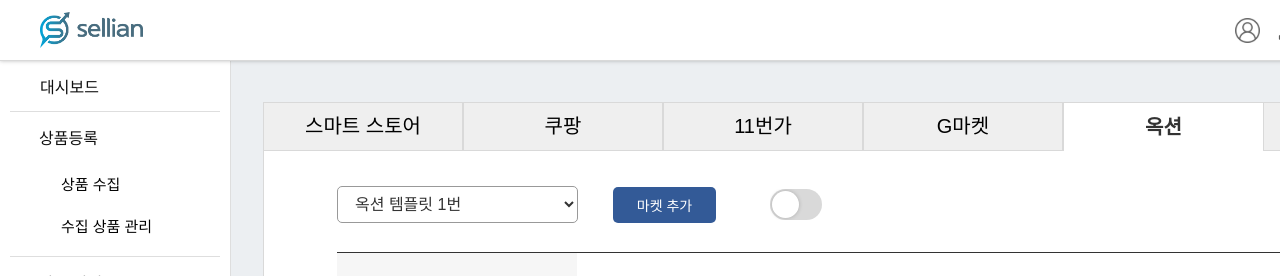
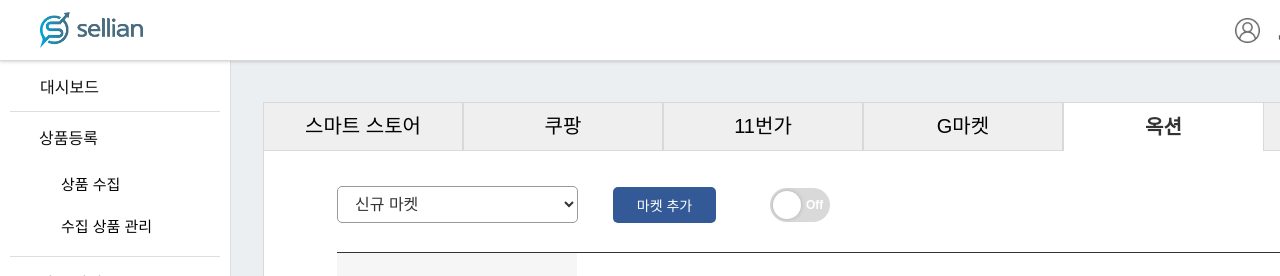
Before and after one commit to eejoy1212/selian-front, a React (Create React App) app: page /auction in a window 1280 px wide. Shown: the top 276 px of the page. Built offline with nearby package versions, Linux system fonts and the light colour scheme; a web font is replaced by a local one.

Commit message:
사이트 api 화면 수정

```diff
--- a/src/components/Btn/IOSSwitch.tsx
+++ b/src/components/Btn/IOSSwitch.tsx
@@ -1,35 +1,65 @@
+import React, { useState } from 'react';
 import { Switch, styled } from '@mui/material';
 
-const IOSSwitch = styled(Switch)(({ theme }) => ({
-  width: 52, // height에 맞게 비율 조정
-  height: 31, // 요청한 height 크기
+// 커스텀 스위치 스타일링 (width: 60px에 맞게 조정)
+const IOSSwitch = styled(Switch)(({ theme, checked }) => ({
+  width: 60, // width를 60px로 조정
+  height: 34, // height를 적절히 조정
   padding: 0,
   display: 'flex',
+  position: 'relative',
   '& .MuiSwitch-switchBase': {
-    padding: 2, // thumb padding 조정
+    padding: 3, // thumb padding 조정
     '&.Mui-checked': {
-      transform: 'translateX(20px)', // 체크된 상태에서 thumb 이동
+      transform: 'translateX(26px)', // 스위치가 켜졌을 때 thumb의 이동 거리 조정
       color: '#fff',
       '& + .MuiSwitch-track': {
-        backgroundColor: '#335A97', // 켜졌을 때 배경색
+        backgroundColor: '#335A97',
         opacity: 1,
         border: 'none',
       },
     },
   },
   '& .MuiSwitch-thumb': {
-    width: 27, // height에 맞춘 thumb 크기
-    height: 27, // thumb height
+    width: 28, // thumb의 크기(width) 조정
+    height: 28, // thumb의 크기(height) 조정
     backgroundColor: '#fff',
     borderRadius: '50%',
     boxShadow: '0px 0px 4px rgba(0, 0, 0, 0.2)',
   },
   '& .MuiSwitch-track': {
-    borderRadius: 31 / 2, // track을 둥글게 만들기
+    borderRadius: 34 / 2, // track을 둥글게 만들기
     opacity: 1,
-    backgroundColor: '#d9d9d9', // 꺼졌을 때 배경색
+    backgroundColor: '#d9d9d9',
     boxSizing: 'border-box',
+    position: 'relative',
+  },
+  // 텍스트를 추가하는 부분
+  '& .MuiSwitch-track::before': {
+    content: `"${checked ? 'On' : 'Off'}"`, // 상태에 따른 텍스트
+    position: 'absolute',
+    top: '50%',
+    left: checked ? '10px' : '36px', // 스위치 이동에 따른 위치 조정
+    transform: 'translateY(-50%)',
+    color: '#fff',
+    fontWeight: 'bold',
+    fontSize: '12px',
   },
 }));
 
-export default IOSSwitch;
+function ToggleSwitch() {
+  const [checked, setChecked] = useState(false);
+
+  const handleChange = (event: React.ChangeEvent<HTMLInputElement>) => {
+    setChecked(event.target.checked);
+  };
+
+  return (
+    <div style={{ display: 'flex', alignItems: 'center' }}>
+      {/* 스위치 */}
+      <IOSSwitch checked={checked} onChange={handleChange} />
+    </div>
+  );
+}
+
+export default ToggleSwitch;
--- a/src/content/Auction.tsx
+++ b/src/content/Auction.tsx
@@ -11,7 +11,10 @@
 
 export function Auction (props: IAuctionProps) {
     const [checked, setChecked] = React.useState(false);
-
+    const [formNumber,setFormNumber]=React.useState(1)
+    const addForm=()=>{
+         setFormNumber(p=>p+1)
+       }
     const handleChange = (event: React.ChangeEvent<HTMLInputElement>) => {
       setChecked(event.target.checked);
     };
@@ -21,12 +24,13 @@
       <BanManagePaper>
         <MarketAddRow>
             <MarketApiSelect>
-                <option>옥션 템플릿 1번</option>
+                <option>신규 마켓</option>
             </MarketApiSelect>
-<MarketAddBtn>마켓 추가</MarketAddBtn>
+<MarketAddBtn onClick={addForm}>마켓 추가</MarketAddBtn>
 <IOSSwitch/>
         </MarketAddRow>
-<MarketFormWrapper>
+        {Array.from({ length: formNumber }).map(v=>
+          <MarketFormWrapper>
     {/* 첫번째 줄 */}
 <MarketFormRow>
     <MarketFormTitle>키값(ID)</MarketFormTitle>
@@ -91,6 +95,8 @@
     </MarketFormContentWrapper>
 </MarketFormRow>
 </MarketFormWrapper>
+        )}
+
       </BanManagePaper>
       <MarketApiBtns>
         <MarketDelBtn>API 삭제</MarketDelBtn>
--- a/src/content/Coupang.tsx
+++ b/src/content/Coupang.tsx
@@ -4,13 +4,17 @@
 import IOSSwitch from '../components/Btn/IOSSwitch';
 import { CustomRadio } from '../components/Btn/CustomRadio';
 import { SiteApiTabs } from '../components/Btn/SiteApiTabs';
-import { ChangeInput, ImgChangeBtn, ImgTxtfieldRow, ImgTxtfieldSet, MarketAddBtn, MarketAddRow, MarketApiBtns, MarketApiSelect, MarketCancelBtn, MarketDelBtn, MarketEditBtn, MarketFormContentWrapper, MarketFormInput, MarketFormRow, MarketFormTitle, MarketFormWrapper, RadioRow, RadioSet, SendTemplateSelect, TxtFieldSet, TxtfieldTitle } from './SiteApi';
+import { APIChkBtn, ChangeInput, ImgChangeBtn, ImgTxtfieldRow, ImgTxtfieldSet, MarketAddBtn, MarketAddRow, MarketApiBtns, MarketApiSelect, MarketCancelBtn, MarketDelBtn, MarketEditBtn, MarketFormContentWrapper, MarketFormInput, MarketFormRow, MarketFormTitle, MarketFormWrapper, RadioRow, RadioSet, SendTemplateSelect, TxtFieldSet, TxtfieldTitle } from './SiteApi';
 
 export interface ICoupangProps {
 }
 
 export function Coupang (props: ICoupangProps) {
     const [checked, setChecked] = React.useState(false);
+    const [formNumber,setFormNumber]=React.useState(1)
+    const addForm=()=>{
+        setFormNumber(p=>p+1)
+      }
 
     const handleChange = (event: React.ChangeEvent<HTMLInputElement>) => {
       setChecked(event.target.checked);
@@ -21,12 +25,12 @@
       <BanManagePaper>
         <MarketAddRow>
             <MarketApiSelect>
-                <option>쿠팡템플릿 1번</option>
+                <option>신규 마켓</option>
             </MarketApiSelect>
-<MarketAddBtn>마켓 추가</MarketAddBtn>
+<MarketAddBtn onClick={addForm}>마켓 추가</MarketAddBtn>
 <IOSSwitch/>
         </MarketAddRow>
-<MarketFormWrapper>
+        {Array.from({ length: formNumber }).map(v=> <MarketFormWrapper>
     {/* 첫번째 줄 */}
 <MarketFormRow>
     <MarketFormTitle>API키값</MarketFormTitle>
@@ -42,6 +46,7 @@
     </TxtFieldSet>
     <TxtFieldSet><TxtfieldTitle>시크릿 키</TxtfieldTitle>
     <MarketFormInput/>
+    <APIChkBtn>검증</APIChkBtn>
     </TxtFieldSet>
     </MarketFormContentWrapper>
 </MarketFormRow>
@@ -98,7 +103,8 @@
   </ImgTxtfieldRow>
     </MarketFormContentWrapper>
 </MarketFormRow>
-</MarketFormWrapper>
+</MarketFormWrapper>)}
+
       </BanManagePaper>
       <MarketApiBtns>
         <MarketDelBtn>API 삭제</MarketDelBtn>
--- a/src/content/Eleven.tsx
+++ b/src/content/Eleven.tsx
@@ -11,7 +11,10 @@
 
 export function Eleven (props: IElevenProps) {
     const [checked, setChecked] = React.useState(false);
-
+    const [formNumber,setFormNumber]=React.useState(1)
+    const addForm=()=>{
+         setFormNumber(p=>p+1)
+       }
     const handleChange = (event: React.ChangeEvent<HTMLInputElement>) => {
       setChecked(event.target.checked);
     };
@@ -21,11 +24,12 @@
       <BanManagePaper>
         <MarketAddRow>
             <MarketApiSelect>
-                <option>11번가 템플릿 1번</option>
+                <option>신규 마켓</option>
             </MarketApiSelect>
-<MarketAddBtn>마켓 추가</MarketAddBtn>
+<MarketAddBtn onClick={addForm}>마켓 추가</MarketAddBtn>
 <IOSSwitch/>
         </MarketAddRow>
+        {Array.from({ length: formNumber }).map(v=>
           <MarketFormWrapper>
           {/* 첫번째 줄 */}
       <MarketFormRow>
@@ -91,6 +95,8 @@
           </MarketFormContentWrapper>
       </MarketFormRow>
       </MarketFormWrapper>
+         )}
+
       </BanManagePaper>
       <MarketApiBtns>
         <MarketDelBtn>API 삭제</MarketDelBtn>
--- a/src/content/GMarket.tsx
+++ b/src/content/GMarket.tsx
@@ -11,7 +11,10 @@
 
 export function GMarket (props: IGMarketProps) {
     const [checked, setChecked] = React.useState(false);
-
+    const [formNumber,setFormNumber]=React.useState(1)
+    const addForm=()=>{
+         setFormNumber(p=>p+1)
+       }
     const handleChange = (event: React.ChangeEvent<HTMLInputElement>) => {
       setChecked(event.target.checked);
     };
@@ -21,11 +24,12 @@
       <BanManagePaper>
         <MarketAddRow>
             <MarketApiSelect>
-                <option>G마켓 템플릿 1번</option>
+                <option>신규 마켓</option>
             </MarketApiSelect>
-<MarketAddBtn>마켓 추가</MarketAddBtn>
+<MarketAddBtn onClick={addForm}>마켓 추가</MarketAddBtn>
 <IOSSwitch/>
         </MarketAddRow>
+        {Array.from({ length: formNumber }).map(v=>
           <MarketFormWrapper>
           {/* 첫번째 줄 */}
       <MarketFormRow>
@@ -91,6 +95,8 @@
           </MarketFormContentWrapper>
       </MarketFormRow>
       </MarketFormWrapper>
+        )}
+
       </BanManagePaper>
       <MarketApiBtns>
         <MarketDelBtn>API 삭제</MarketDelBtn>
--- a/src/content/Interpark.tsx
+++ b/src/content/Interpark.tsx
@@ -11,7 +11,10 @@
 
 export function Interpark (props: IInterparkProps) {
     const [checked, setChecked] = React.useState(false);
-
+    const [formNumber,setFormNumber]=React.useState(1)
+    const addForm=()=>{
+         setFormNumber(p=>p+1)
+       }
     const handleChange = (event: React.ChangeEvent<HTMLInputElement>) => {
       setChecked(event.target.checked);
     };
@@ -21,12 +24,12 @@
       <BanManagePaper>
         <MarketAddRow>
             <MarketApiSelect>
-                <option>인터파크 템플릿 1번</option>
+                <option>신규 마켓</option>
             </MarketApiSelect>
-<MarketAddBtn>마켓 추가</MarketAddBtn>
+<MarketAddBtn onClick={addForm}>마켓 추가</MarketAddBtn>
 <IOSSwitch/>
         </MarketAddRow>
-<MarketFormWrapper>
+        {Array.from({ length: formNumber }).map(v=><MarketFormWrapper>
     {/* 첫번째 줄 */}
 <MarketFormRow>
     <MarketFormTitle>API 키값(ID)</MarketFormTitle>
@@ -90,7 +93,8 @@
   </ImgTxtfieldRow>
     </MarketFormContentWrapper>
 </MarketFormRow>
-</MarketFormWrapper>
+</MarketFormWrapper>)}
+
       </BanManagePaper>
       <MarketApiBtns>
         <MarketDelBtn>API 삭제</MarketDelBtn>
--- a/src/content/LotteOn.tsx
+++ b/src/content/LotteOn.tsx
@@ -11,7 +11,10 @@
 
 export function LotteOn (props: ILotteOnProps) {
     const [checked, setChecked] = React.useState(false);
-
+    const [formNumber,setFormNumber]=React.useState(1)
+    const addForm=()=>{
+         setFormNumber(p=>p+1)
+       }
     const handleChange = (event: React.ChangeEvent<HTMLInputElement>) => {
       setChecked(event.target.checked);
     };
@@ -21,12 +24,12 @@
       <BanManagePaper>
         <MarketAddRow>
             <MarketApiSelect>
-                <option>롯데온 템플릿 1번</option>
+                <option>신규 마켓</option>
             </MarketApiSelect>
-<MarketAddBtn>마켓 추가</MarketAddBtn>
+<MarketAddBtn onClick={addForm}>마켓 추가</MarketAddBtn>
 <IOSSwitch/>
         </MarketAddRow>
-<MarketFormWrapper>
+        {Array.from({ length: formNumber }).map(v=><MarketFormWrapper>
     {/* 첫번째 줄 */}
 <MarketFormRow>
     <MarketFormTitle>API 키값(ID)</MarketFormTitle>
@@ -90,7 +93,8 @@
   </ImgTxtfieldRow>
     </MarketFormContentWrapper>
 </MarketFormRow>
-</MarketFormWrapper>
+</MarketFormWrapper>)}
+
       </BanManagePaper>
       <MarketApiBtns>
         <MarketDelBtn>API 삭제</MarketDelBtn>
--- a/src/content/SiteApi.tsx
+++ b/src/content/SiteApi.tsx
@@ -10,22 +10,26 @@
 
 export function SiteApi (props: ISiteApiProps) {
     const [checked, setChecked] = React.useState(false);
-
+    const [formNumber,setFormNumber]=React.useState(1)
     const handleChange = (event: React.ChangeEvent<HTMLInputElement>) => {
       setChecked(event.target.checked);
     };
+    const addForm=()=>{
+      setFormNumber(p=>p+1)
+    }
+
   return (
     <BanManageLayout>
 <SiteApiTabs/>
       <BanManagePaper>
         <MarketAddRow>
             <MarketApiSelect>
-                <option>스마트스토어(미국)</option>
+                <option>신규 마켓</option>
             </MarketApiSelect>
-<MarketAddBtn>마켓 추가</MarketAddBtn>
+<MarketAddBtn onClick={addForm}>마켓 추가</MarketAddBtn>
 <IOSSwitch/>
         </MarketAddRow>
-<MarketFormWrapper>
+        {Array.from({ length: formNumber }).map(v=> <MarketFormWrapper>
           {/* 첫번째 줄 */}
       <MarketFormRow>
           <MarketFormTitle>API키값</MarketFormTitle>
@@ -35,6 +39,7 @@
           </TxtFieldSet>
           <TxtFieldSet><TxtfieldTitle>시크릿 키</TxtfieldTitle>
           <MarketFormInput/>
+         <APIChkBtn>검증</APIChkBtn>
           </TxtFieldSet>
           </MarketFormContentWrapper>
       </MarketFormRow>
@@ -91,7 +96,8 @@
         </ImgTxtfieldRow>
           </MarketFormContentWrapper>
       </MarketFormRow>
-</MarketFormWrapper>
+      </MarketFormWrapper>)}
+
       </BanManagePaper>
       <MarketApiBtns>
         <MarketDelBtn>API 삭제</MarketDelBtn>
@@ -136,6 +142,18 @@
 gap: 20px;
 margin-top: 34px;
 margin-bottom: 34px;
+`
+export const APIChkBtn=styled.button`
+height: 37px;
+background-color: #335A97;
+border: none;
+border-radius: 5px;
+color: white;
+font-size: 14px;
+min-width: 64px;
+border-radius: 5px;
+cursor: pointer;
+margin-left: 16px;
 `
 export const ImgChangeBtn=styled.button`
 height: 37px;
```
Lines whose indentation alone changed are shown as unchanged.
